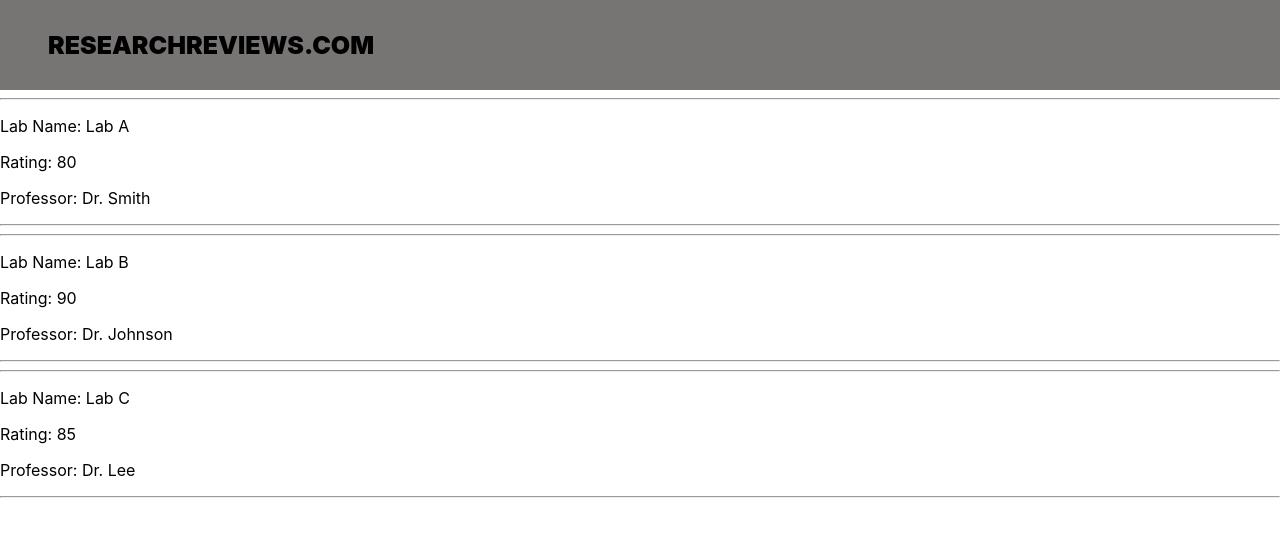
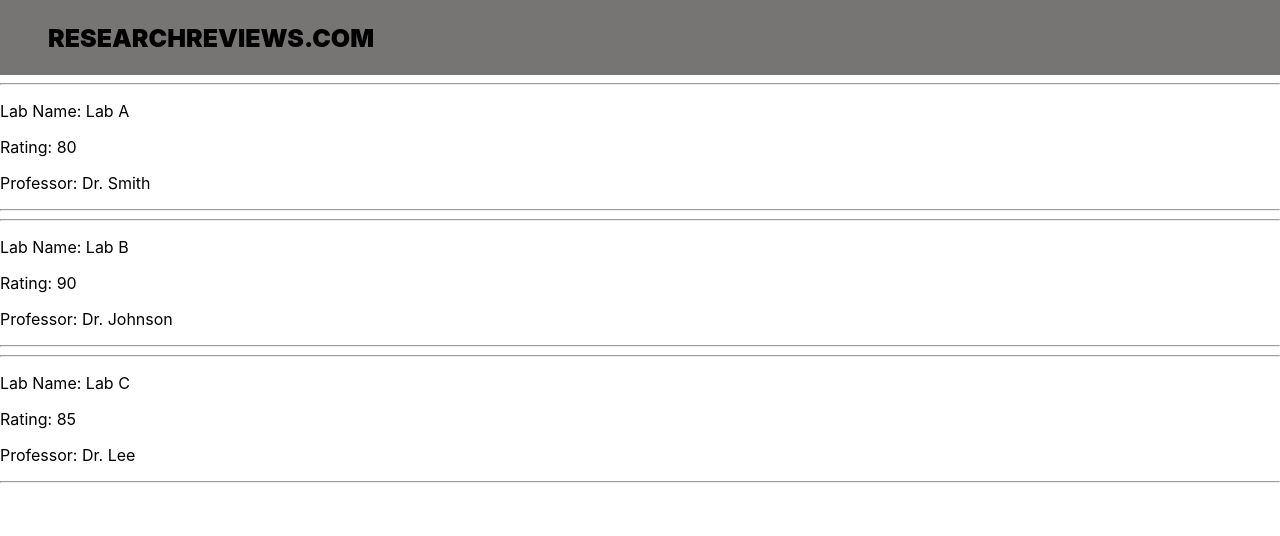
Before and after one commit to NoahRobit72/ReactTest, a React (Create React App) app in the folder research-app/: page /LabsBU in a window 1280 px wide. Shown: the top 536 px of the page. Built offline with nearby package versions, Linux system fonts and the light colour scheme.

Commit message:
add comments

```diff
--- a/research-app/src/components/LabInfo.js
+++ b/research-app/src/components/LabInfo.js
@@ -4,10 +4,12 @@ function LabInfo({ lab }) {
   return (
     <div>
       <hr></hr>
+      <div className= "contents">
       <p>Lab Name: {lab.name}</p>
       <p>Rating: {lab.score}</p>
       <p>Professor: {lab.professor}</p>
       <hr></hr>
+      </div>
     </div>
   );
 }
--- a/research-app/src/css/Header.css
+++ b/research-app/src/css/Header.css
@@ -1,9 +1,8 @@
-
 
   header {
     background-color: rgb(119, 116, 116);
     color: rgb(255, 255, 255);
-    height: 90px;
+    height: 75px;
     display: flex;
     align-items: center;
 }
```
Also changed, not shown: research-app/src/pages/LabsBU.js (+11 -0 lines).
